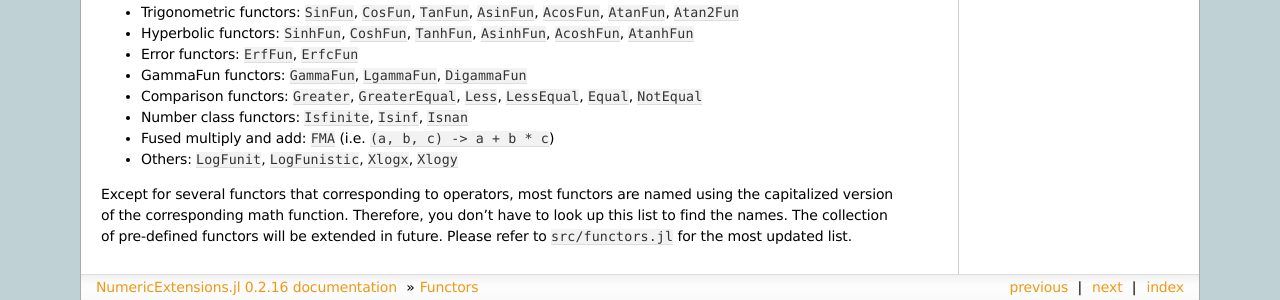
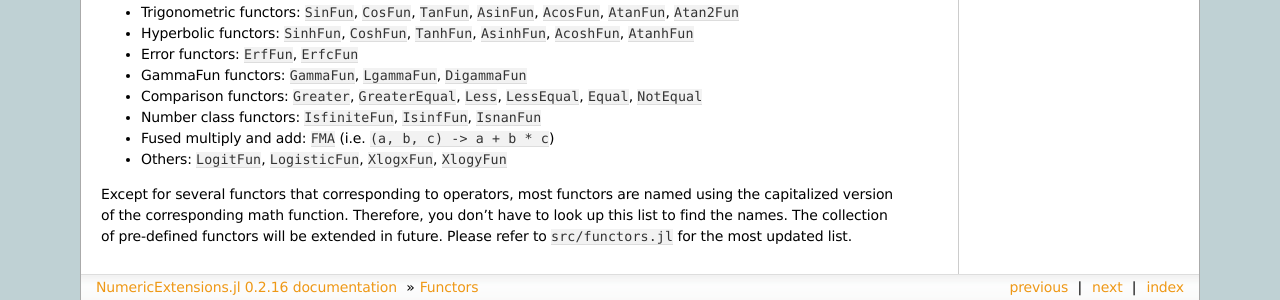
Before and after one commit to lindahua/NumericExtensions.jl, a Sphinx documentation site: the page built from doc/source/functors.rst, in a window 1280 px wide. Shown: the part 1510-1810 px from the top of the page. Built offline with Sphinx 7.4.7, drawn with Linux system fonts in a browser that asks for light colours; formulas are drawn with MathJax 3.

Commit message:
renaming for Logit, Logistic, Isfinite, Isinf, Isnan, Xlogx, Xlogy

```diff
--- a/doc/source/functors.rst
+++ b/doc/source/functors.rst
@@ -93,8 +93,8 @@ Pre-defined functors
 * Error functors: ``ErfFun``, ``ErfcFun``
 * GammaFun functors: ``GammaFun``, ``LgammaFun``, ``DigammaFun``
 * Comparison functors: ``Greater``, ``GreaterEqual``, ``Less``, ``LessEqual``, ``Equal``, ``NotEqual``
-* Number class functors: ``Isfinite``, ``Isinf``, ``Isnan``
+* Number class functors: ``IsfiniteFun``, ``IsinfFun``, ``IsnanFun``
 * Fused multiply and add: ``FMA`` (i.e. ``(a, b, c) -> a + b * c``)
-* Others: ``LogFunit``, ``LogFunistic``, ``Xlogx``, ``Xlogy``
+* Others: ``LogitFun``, ``LogisticFun``, ``XlogxFun``, ``XlogyFun``
 
 Except for several functors that corresponding to operators, most functors are named using the capitalized version of the corresponding math function. Therefore, you don't have to look up this list to find the names. The collection of pre-defined functors will be extended in future. Please refer to ``src/functors.jl`` for the most updated list.
```
Also changed, not shown: 5 other files.
